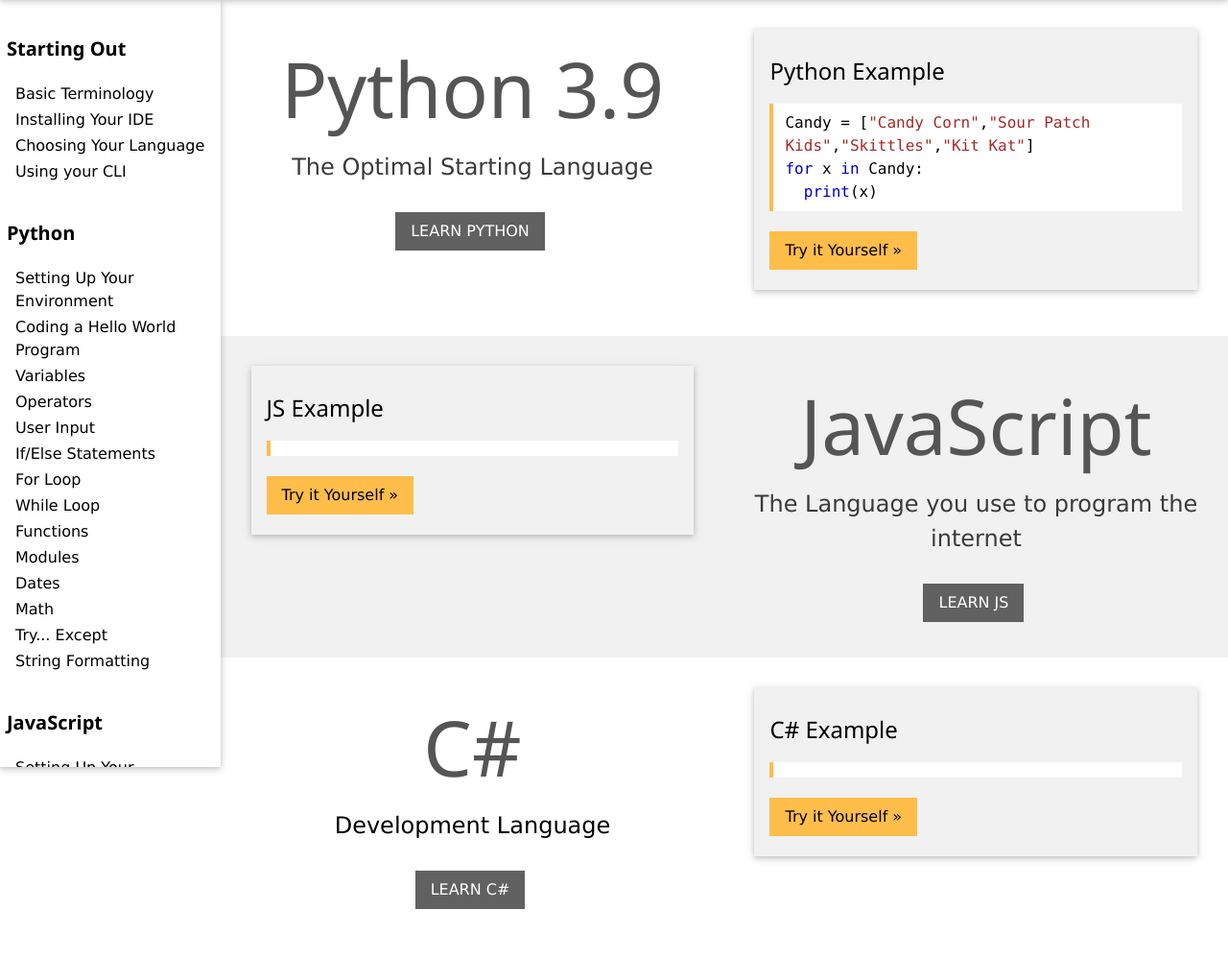
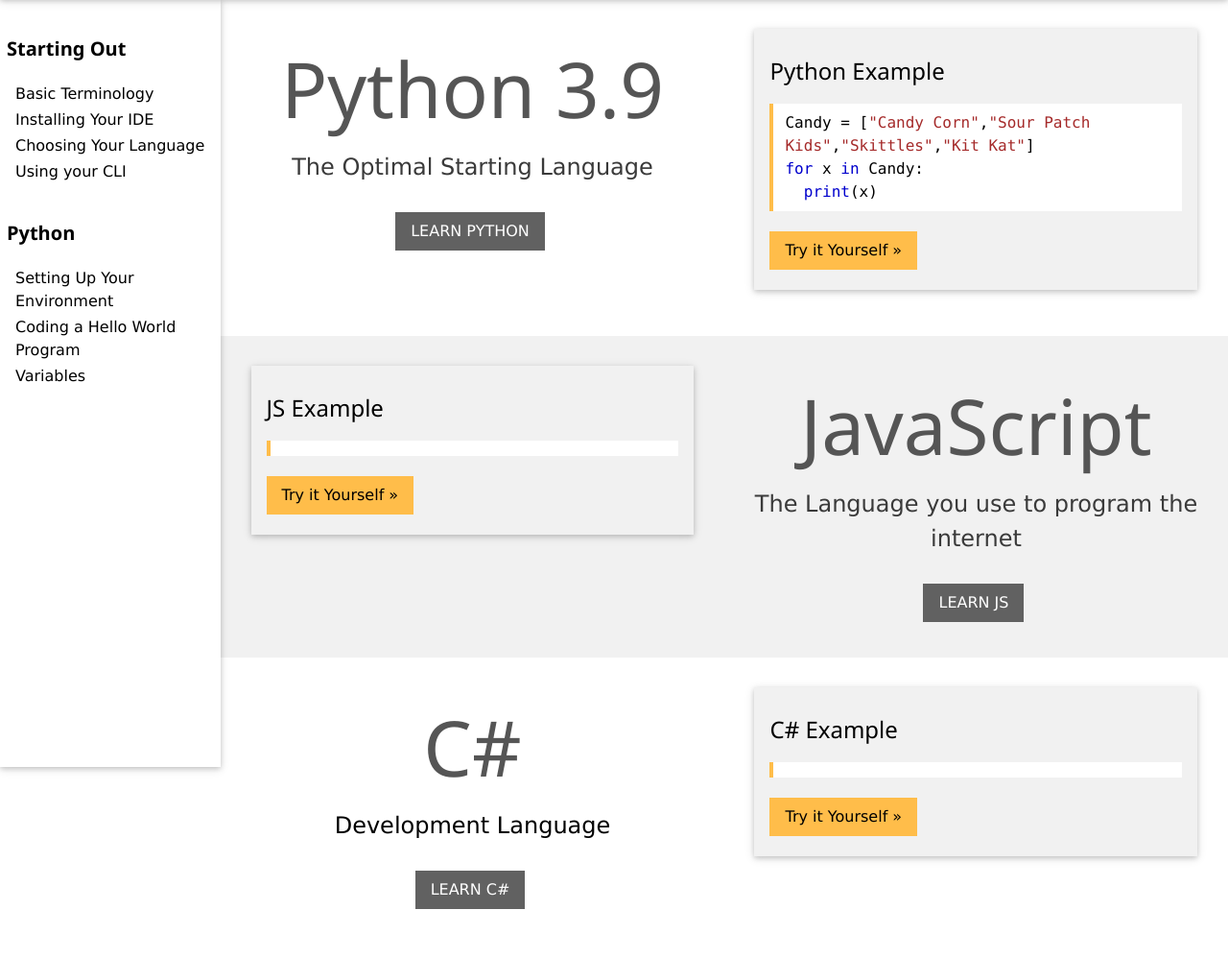
Before and after one commit to AlinMGupta/Munchkinscode.net, a PHP site: page /index.php in a window 1280 px wide. Shown: the part 139-1137 px from the top of the page at 96% size. Run offline with PHP 8.4, Linux system fonts and the light colour scheme; some libraries are stand-ins or nearby versions.

Commit message:
modified sidebar
removed unnessasary sidebar items as they are not full yet

```diff
--- a/inc/sidenav.php
+++ b/inc/sidenav.php
@@ -32,7 +32,7 @@
       <a class="m-bar-item m-button " href="/python/Variables.php" style="padding-top:3px">
         Variables
       </a>
-      <a class="m-bar-item m-button " href="/python/index.php" style="padding-top:3px">
+      <!-- <a class="m-bar-item m-button " href="/python/index.php" style="padding-top:3px">
         Operators
       </a>
       <a class="m-bar-item m-button " href="/python/UserInput.php" style="padding-top:3px">
@@ -64,10 +64,10 @@
       </a>
       <a class="m-bar-item m-button " href="/python/index.php" style="padding-top:3px">
         String Formatting
-      </a>
+      </a> -->
     </div>
 
-    <div class="m-container " style="padding:5px;">
+    <!-- <div class="m-container " style="padding:5px;">
       <h4 class="m-margin-top" style="padding:2px">
         <strong>JavaScript</strong>
       </h4>
@@ -119,7 +119,7 @@
     </a>
     <a class="m-bar-item m-button " href="/index.php" style="padding-top:3px">
       For Loop
-    </a>
+    </a> -->
   </div>
   </div>
 </nav>
```
Also changed, not shown: 1 other file.
